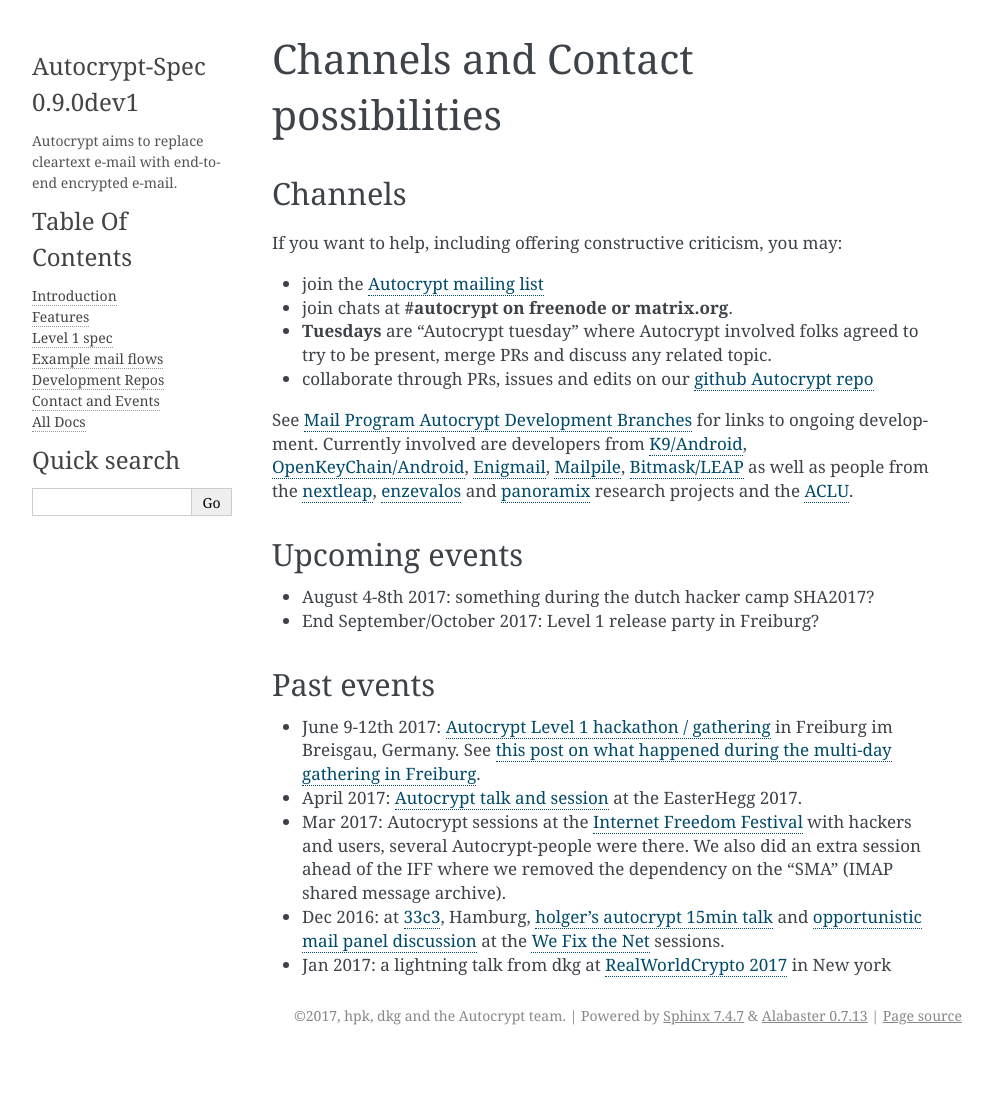
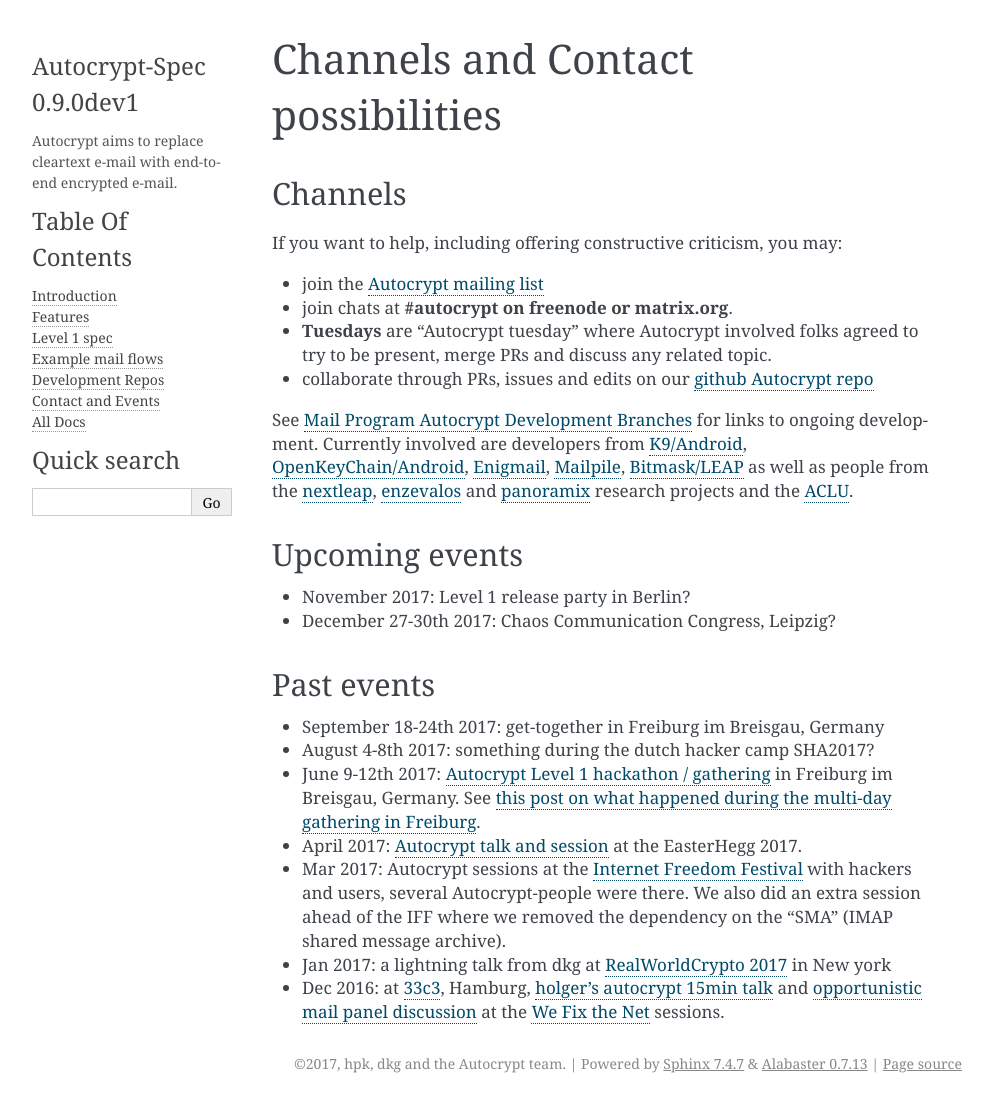
Before and after one commit to autocrypt/autocrypt, a Sphinx documentation site: the page built from doc/contact.rst, in a window 1280 px wide. Shown: the whole page, without its empty margins (148-1140 px from the left). Built offline with Sphinx 7.4.7, drawn with Linux system fonts in a browser that asks for light colours; before the commit the page ends 1055 px from its top, so only the background shows below that.

Commit message:
updated list of autocrypt gatherings

```diff
--- a/doc/contact.rst
+++ b/doc/contact.rst
@@ -52,9 +52,9 @@
 Upcoming events
 ---------------
 
-- August 4-8th 2017: something during the dutch hacker camp SHA2017?
+- November 2017: Level 1 release party in Berlin?
 
-- End September/October 2017: Level 1 release party in Freiburg?
+- December 27-30th 2017: Chaos Communication Congress, Leipzig?
 
 .. _`33c3`: https://events.ccc.de/congress/2016/wiki/Main_Page
 
@@ -66,6 +66,10 @@
 
 Past events
 -------------
+
+- September 18-24th 2017: get-together in Freiburg im Breisgau, Germany
+
+- August 4-8th 2017: something during the dutch hacker camp SHA2017?
 
 - June 9-12th 2017: `Autocrypt Level 1 hackathon / gathering
   <https://lists.mayfirst.org/pipermail/autocrypt/2017-May/000093.html>`_ in
@@ -82,10 +86,10 @@
   We also did an extra session ahead of the IFF where we removed
   the dependency on the "SMA" (IMAP shared message archive).
 
+- Jan 2017: a lightning talk from dkg at
+  `RealWorldCrypto 2017`_ in New york
+
 - Dec 2016: at `33c3`_, Hamburg, `holger's autocrypt 15min talk
   <https://fossil.net2o.de/33c3/doc/trunk/wiki/autocrypt.md>`_ and
   `opportunistic mail panel discussion <https://fossil.net2o.de/33c3/doc/trunk/wiki/panel.md>`_
   at the `We Fix the Net`_ sessions.
-
-- Jan 2017: a lightning talk from dkg at
-  `RealWorldCrypto 2017`_ in New york
```
